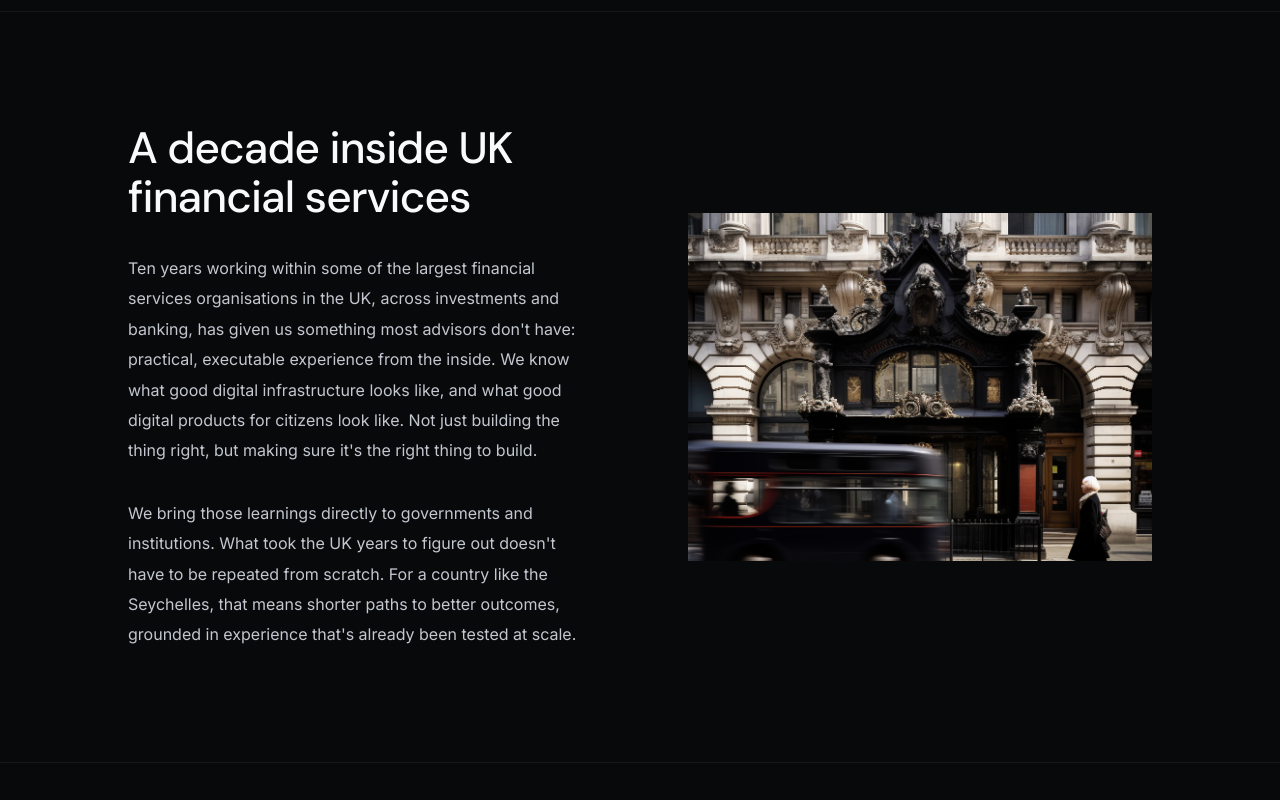
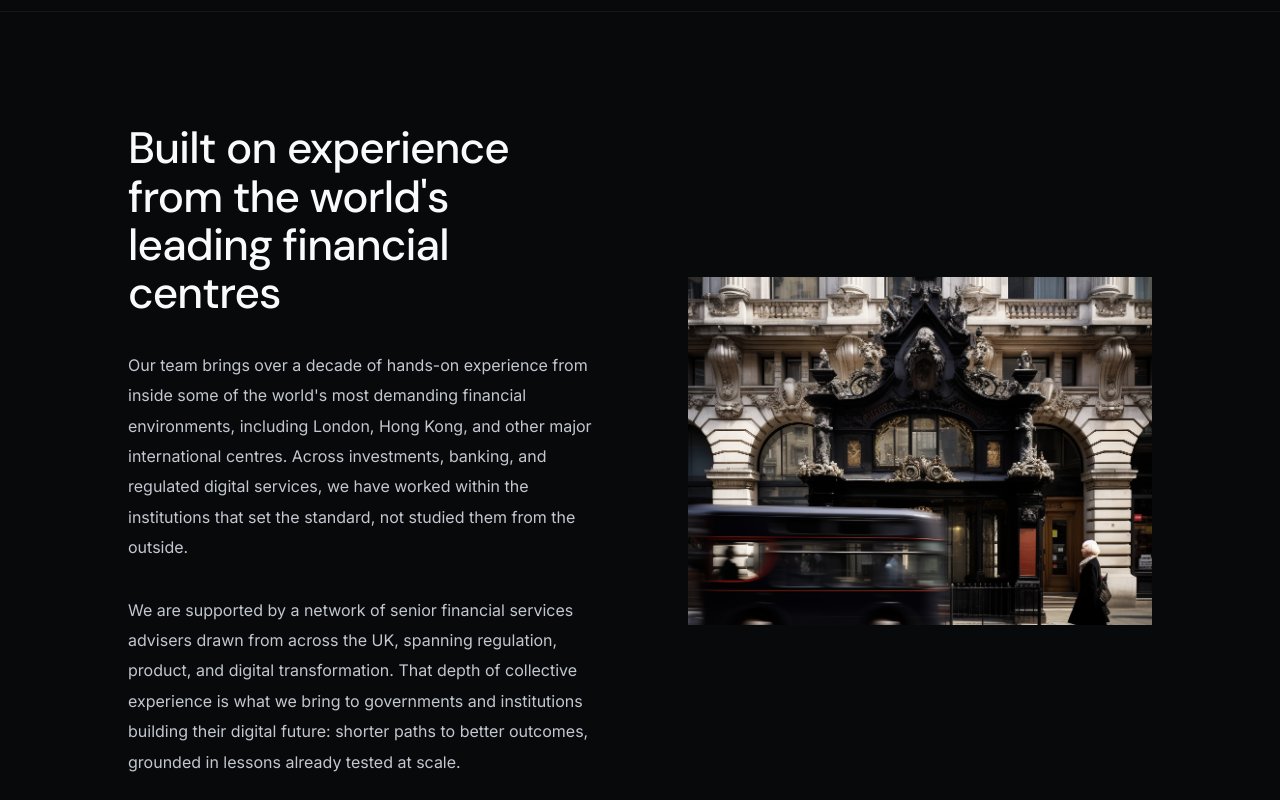
Before and after one commit to coordinategroup/latitude-4-7, a Next.js app: page /who-we-are in a window 1280 px wide. Shown: the part 3800-4600 px from the top of the page. Built offline with nearby package versions, Linux system fonts and the light colour scheme.

Commit message:
update: broaden financial services credentials to reflect multi-centre experience and UK adviser network
Co-Authored-By: Claude Sonnet 4.6 <noreply@anthropic.com>

```diff
--- a/src/app/who-we-are/page.tsx
+++ b/src/app/who-we-are/page.tsx
@@ -300,13 +300,13 @@ export default function WhoWeArePage() {
 
               <div className="flex flex-col gap-8">
                 <h2 className="text-[32px] md:text-[44px] font-medium text-[#F8FAFC] tracking-[-0.02em] leading-[1.1]">
-                  A decade inside UK financial services
+                  Built on experience from the world's leading financial centres
                 </h2>
                 <p className="text-[16px] text-[#C2C7D0] leading-[1.9]">
-                  Ten years working within some of the largest financial services organisations in the UK, across investments and banking, has given us something most advisors don't have: practical, executable experience from the inside. We know what good digital infrastructure looks like, and what good digital products for citizens look like. Not just building the thing right, but making sure it's the right thing to build.
+                  Our team brings over a decade of hands-on experience from inside some of the world's most demanding financial environments, including London, Hong Kong, and other major international centres. Across investments, banking, and regulated digital services, we have worked within the institutions that set the standard, not studied them from the outside.
                 </p>
                 <p className="text-[16px] text-[#C2C7D0] leading-[1.9]">
-                  We bring those learnings directly to governments and institutions. What took the UK years to figure out doesn't have to be repeated from scratch. For a country like the Seychelles, that means shorter paths to better outcomes, grounded in experience that's already been tested at scale.
+                  We are supported by a network of senior financial services advisers drawn from across the UK, spanning regulation, product, and digital transformation. That depth of collective experience is what we bring to governments and institutions building their digital future: shorter paths to better outcomes, grounded in lessons already tested at scale.
                 </p>
               </div>
 
```
